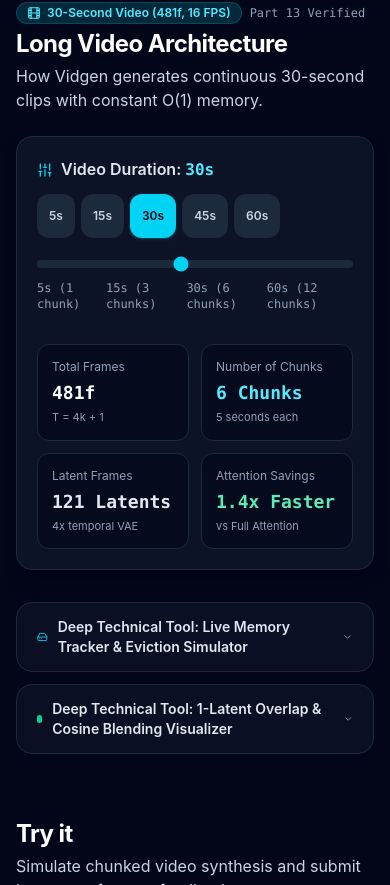
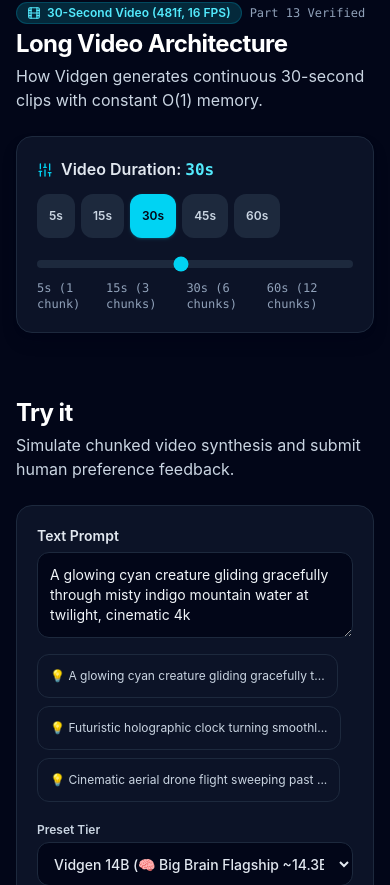
Before and after one commit to shahrozkalash/Vidgin, a React (Vite) app: page / in a window 390 px wide. Shown: the part 1115-2000 px from the top of the page. Built offline with nearby package versions, Linux system fonts and the light colour scheme.

Commit message:
Interface: strip Long Video section to just the duration chooser (remove stat tiles and deep-tool accordions)

```diff
--- a/src/App.tsx
+++ b/src/App.tsx
@@ -97,7 +97,7 @@ export default function App() {
         <OverviewSection />
 
         {/* Section 2: Long Video (30 Seconds) */}
-        <LongVideoSection currentPreset={currentPreset} />
+        <LongVideoSection />
 
         {/* Section 3: Try it */}
         <TryItSection
--- a/src/components/LongVideoSection.tsx
+++ b/src/components/LongVideoSection.tsx
@@ -1,30 +1,8 @@
 import React, { useState } from 'react';
-import { PresetKey } from '../types/vidgen';
-import { PRESETS } from '../utils/bucketEngine';
-import { calculateLongVideoSpecs } from '../utils/longVideoEngine';
-import { MemoryTracker } from './MemoryTracker';
-import { ChunkOverlapVisualizer } from './ChunkOverlapVisualizer';
-import {
-  Film,
-  HardDrive,
-  ChevronDown,
-  Sliders,
-} from 'lucide-react';
+import { Film, Sliders } from 'lucide-react';
 
-interface LongVideoSectionProps {
-  currentPreset: PresetKey;
-}
-
-export const LongVideoSection: React.FC<LongVideoSectionProps> = ({ currentPreset }) => {
+export const LongVideoSection: React.FC = () => {
   const [targetDuration, setTargetDuration] = useState<number>(30); // 5 to 60s
-  const [openAccordion, setOpenAccordion] = useState<string | null>(null);
-
-  const toggleAccordion = (id: string) => {
-    setOpenAccordion((prev) => (prev === id ? null : id));
-  };
-
-  const specs = calculateLongVideoSpecs(targetDuration, 16, currentPreset);
-  const cfg = PRESETS[currentPreset] || PRESETS.tiny;
 
   return (
     <section id="long_video" className="scroll-mt-20 space-y-6">
@@ -49,7 +27,7 @@ export const LongVideoSection: React.FC<LongVideoSectionProps> = ({ currentPrese
         </div>
       </div>
 
-      {/* Interactive Duration & Memory Comparison Card */}
+      {/* Interactive Duration Card */}
       <div className="p-5 sm:p-6 rounded-2xl bg-slate-900/80 border border-slate-800 space-y-6 shadow-lg shadow-slate-950/40">
         {/* Interactive Duration Scrubber */}
         <div className="space-y-3">
@@ -93,97 +71,6 @@ export const LongVideoSection: React.FC<LongVideoSectionProps> = ({ currentPrese
             <span>60s (12 chunks)</span>
           </div>
         </div>
-
-        {/* 4 Stat Highlights */}
-        <div className="grid grid-cols-2 sm:grid-cols-4 gap-3 pt-2">
-          <div className="p-3.5 rounded-xl bg-slate-950/70 border border-slate-800">
-            <span className="text-xs text-slate-400 block mb-1">Total Frames</span>
-            <strong className="text-lg font-bold text-white font-mono">
-              {specs.totalFrames}f
-            </strong>
-            <span className="text-[11px] text-slate-400 block mt-0.5">T = 4k + 1</span>
-          </div>
-
-          <div className="p-3.5 rounded-xl bg-slate-950/70 border border-slate-800">
-            <span className="text-xs text-slate-400 block mb-1">Number of Chunks</span>
-            <strong className="text-lg font-bold text-cyan-300 font-mono">
-              {specs.numChunks} Chunks
-            </strong>
-            <span className="text-[11px] text-slate-400 block mt-0.5">5 seconds each</span>
-          </div>
-
-          <div className="p-3.5 rounded-xl bg-slate-950/70 border border-slate-800">
-            <span className="text-xs text-slate-400 block mb-1">Latent Frames</span>
-            <strong className="text-lg font-bold text-slate-200 font-mono">
-              {specs.latentFrames} Latents
-            </strong>
-            <span className="text-[11px] text-slate-400 block mt-0.5">4x temporal VAE</span>
-          </div>
-
-          <div className="p-3.5 rounded-xl bg-slate-950/70 border border-slate-800">
-            <span className="text-xs text-slate-400 block mb-1">Attention Savings</span>
-            <strong className="text-lg font-bold text-emerald-300 font-mono">
-              {specs.attentionComplexityReduction > 1
-                ? `${specs.attentionComplexityReduction.toFixed(1)}x Faster`
-                : 'Baseline'}
-            </strong>
-            <span className="text-[11px] text-slate-400 block mt-0.5">vs Full Attention</span>
-          </div>
-        </div>
-
-      </div>
-
-      {/* Accordions for Deep Technical Details (Interactive Memory Tracker & Overlap Visualizer) */}
-      <div className="space-y-3 pt-2">
-        {/* Accordion 1: Interactive Memory Tracker */}
-        <div className="rounded-2xl bg-slate-900/60 border border-slate-800 overflow-hidden">
-          <button
-            onClick={() => toggleAccordion('memory_tool')}
-            className="w-full min-h-[48px] px-5 py-3.5 flex items-center justify-between text-left text-sm font-semibold text-slate-200 hover:text-white hover:bg-slate-800/40 transition-colors cursor-pointer"
-            aria-expanded={openAccordion === 'memory_tool'}
-          >
-            <div className="flex items-center gap-2.5">
-              <HardDrive className="w-4 h-4 text-cyan-400" />
-              <span>Deep Technical Tool: Live Memory Tracker &amp; Eviction Simulator</span>
-            </div>
-            <ChevronDown
-              className={`w-4 h-4 text-slate-400 transition-transform duration-200 ${
-                openAccordion === 'memory_tool' ? 'rotate-180' : ''
-              }`}
-            />
-          </button>
-
-          {openAccordion === 'memory_tool' && (
-            <div className="p-4 sm:p-6 border-t border-slate-800/60 bg-slate-950/80">
-              <MemoryTracker currentPreset={currentPreset} />
-            </div>
-          )}
-        </div>
-
-        {/* Accordion 2: 1-Latent Overlap & Seam Visualizer */}
-        <div className="rounded-2xl bg-slate-900/60 border border-slate-800 overflow-hidden">
-          <button
-            onClick={() => toggleAccordion('overlap_tool')}
-            className="w-full min-h-[48px] px-5 py-3.5 flex items-center justify-between text-left text-sm font-semibold text-slate-200 hover:text-white hover:bg-slate-800/40 transition-colors cursor-pointer"
-            aria-expanded={openAccordion === 'overlap_tool'}
-          >
-            <div className="flex items-center gap-2.5">
-              <span className="w-2 h-2 rounded-full bg-emerald-400" />
-              <span>Deep Technical Tool: 1-Latent Overlap &amp; Cosine Blending Visualizer</span>
-            </div>
-            <ChevronDown
-              className={`w-4 h-4 text-slate-400 transition-transform duration-200 ${
-                openAccordion === 'overlap_tool' ? 'rotate-180' : ''
-              }`}
-            />
-          </button>
-
-          {openAccordion === 'overlap_tool' && (
-            <div className="p-4 sm:p-6 border-t border-slate-800/60 bg-slate-950/80">
-              <ChunkOverlapVisualizer currentPreset={currentPreset} />
-            </div>
-          )}
-        </div>
       </div>
     </section>
   );
```
